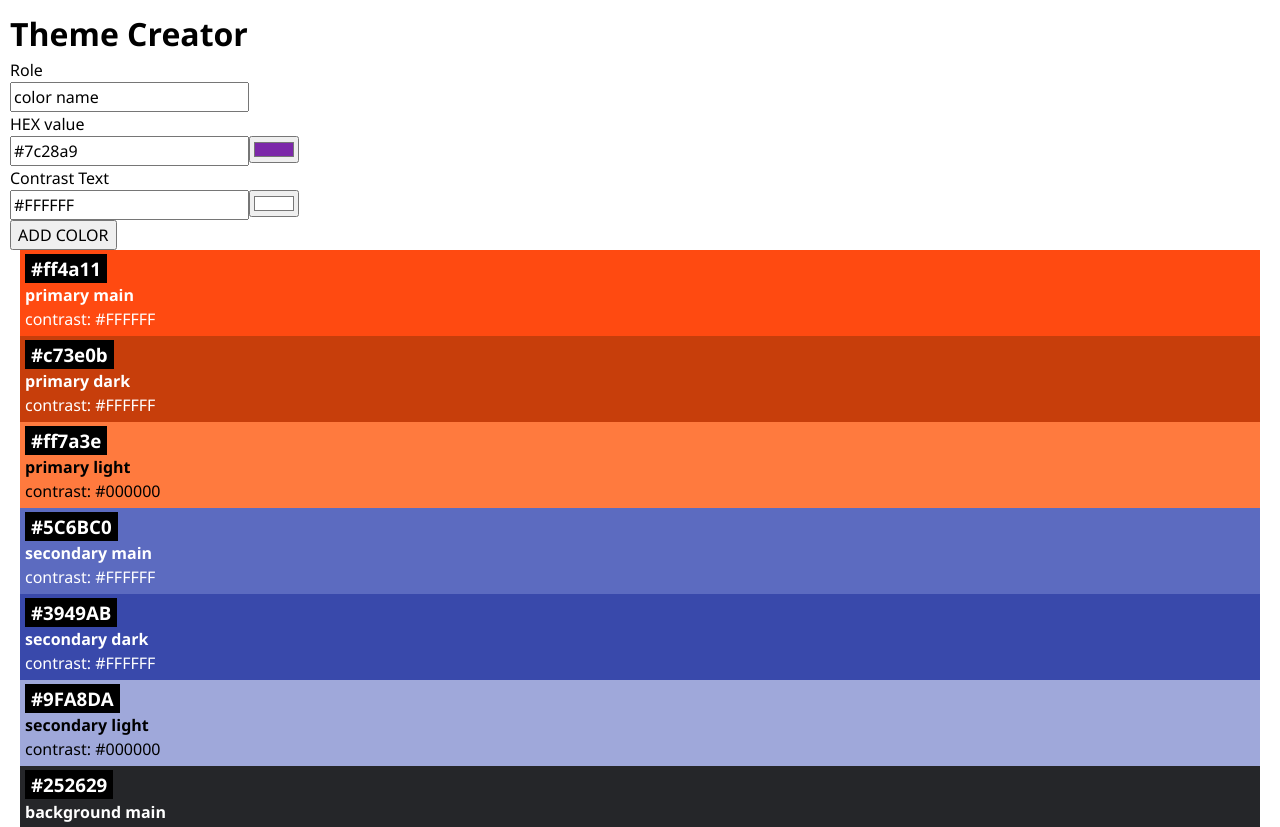
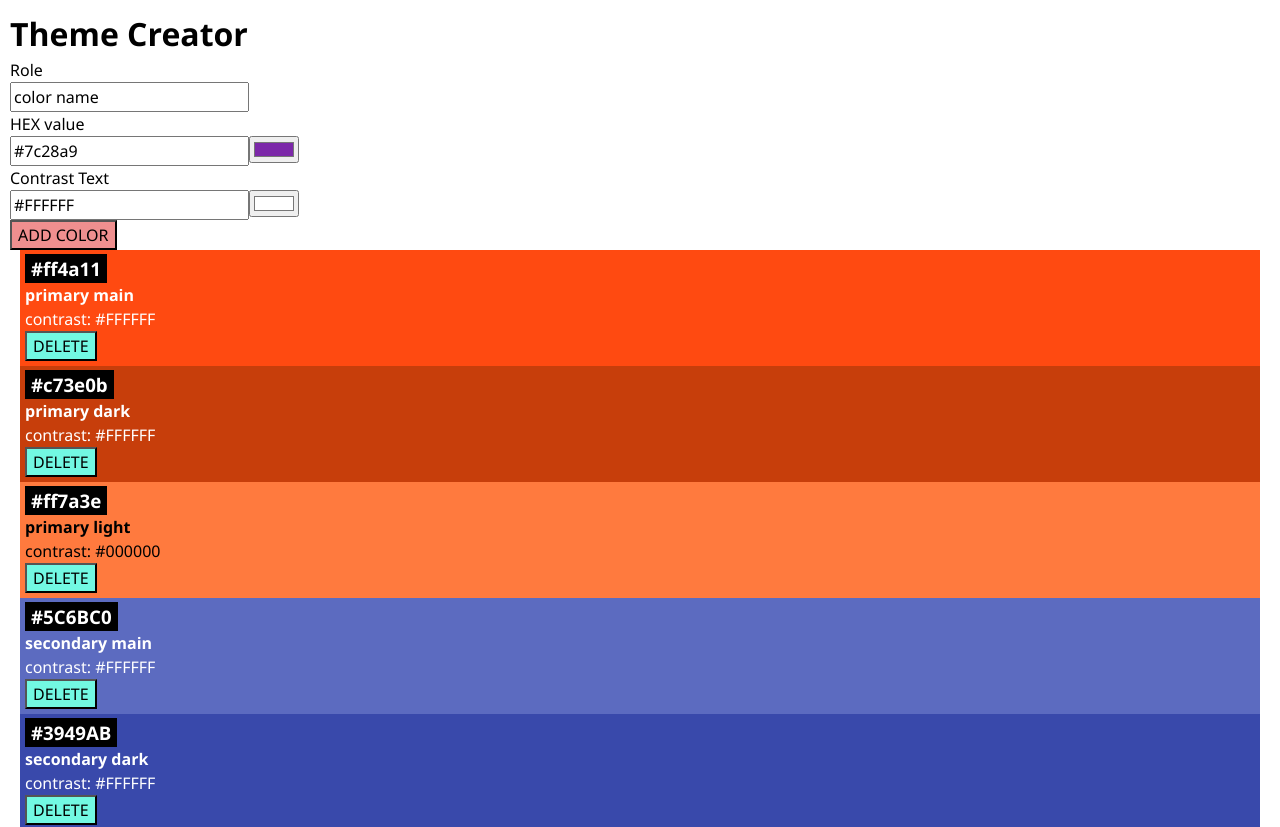
Before and after one commit to sarazmakom/color-theme-creator, a React (Vite) app: page / in a window 1280 px wide. Shown: the top 827 px of the page. Built offline with nearby package versions, Linux system fonts and the light colour scheme.

Commit message:
add DeleteButton component folder, connect css, modify add color button

```diff
--- a/src/Components/Color/Color.jsx
+++ b/src/Components/Color/Color.jsx
@@ -1,7 +1,6 @@
 import "./Color.css";
-
+import { DeleteButton } from "../DeleteButton/DeleteButton";
 export default function Color({ color }) {
-  // console.log("Find Issue 1");
 
   return (
     <div
@@ -14,6 +13,7 @@ export default function Color({ color }) {
       <h3 className="color-card-headline">{color.hex}</h3>
       <h4>{color.role}</h4>
       <p>contrast: {color.contrastText}</p>
+      <DeleteButton />
     </div>
   );
 }
--- a/src/Components/ColorForm/ColorForm.css
+++ b/src/Components/ColorForm/ColorForm.css
@@ -0,0 +1,3 @@
+.add-color{
+    background-color: rgb(239, 143, 143);
+}
--- a/src/Components/ColorForm/ColorForm.jsx
+++ b/src/Components/ColorForm/ColorForm.jsx
@@ -48,7 +48,7 @@ export default function ColorForm({
         />
       </label>
       <br />
-      <button>ADD COLOR</button>
+      <button className="add-color">ADD COLOR</button>
     </form>
   );
 }
--- /dev/null
+++ b/src/Components/DeleteButton/DeleteButton.css
@@ -0,0 +1,3 @@
+.delete-button {
+  background-color: rgb(114, 248, 226);
+}
--- /dev/null
+++ b/src/Components/DeleteButton/DeleteButton.jsx
@@ -0,0 +1,5 @@
+import "./DeleteButton.css";
+
+export function DeleteButton() {
+  return <button className="delete-button">DELETE</button>;
+}
```
